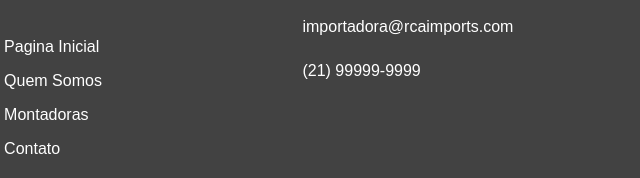
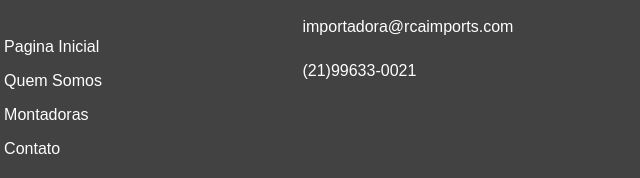
Before and after one commit to PedroSZerbini/P.CAR, a plain HTML site: page index.html in a window 1280 px wide. Shown: the part 3541-3719 px from the top of the page, 504-1144 px from the left. Drawn offline with nearby package versions, Linux system fonts and the light colour scheme; a web font is replaced by a local one.

Commit message:
ADICIONAIS

```diff
--- a/index.html
+++ b/index.html
@@ -353,7 +353,7 @@
                 <div class="pilar three">
                     <h2>Reclamações</h2>
                     <a class="links" href="#">importadora@rcaimports.com</a>
-                    <a href="#">(21) 99999-9999</a>
+                    <a href="#">(21)99633-0021</a>
                 </div>
             </div>
             <div class="last">
```
